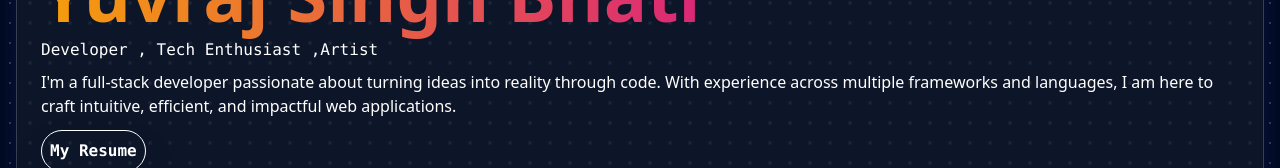
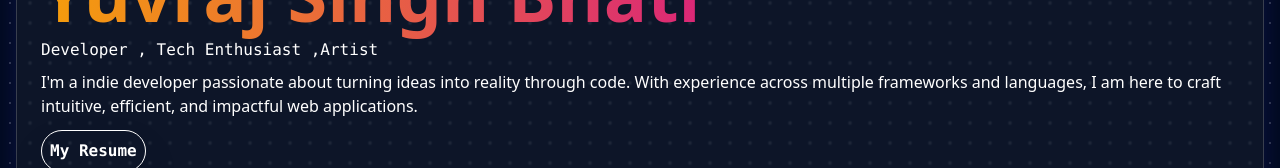
Before and after one commit to yuvrajbhatiofficial/my-portfolio, a React (Create React App) app: page /#/ in a window 1280 px wide. Shown: the part 267-435 px from the top of the page. Built offline with nearby package versions, Linux system fonts and the light colour scheme.

Commit message:
update hero section

```diff
--- a/src/components/hero.js
+++ b/src/components/hero.js
@@ -23,7 +23,7 @@ function hero() {
           Developer , Tech Enthusiast ,Artist
         </div>
         <div className="font-sans font-medium">
-          I'm a full-stack developer passionate about turning ideas into reality
+          I'm a indie developer passionate about turning ideas into reality
           through code. With experience across multiple frameworks and
           languages, I am here to craft intuitive, efficient, and impactful web
           applications.
```
